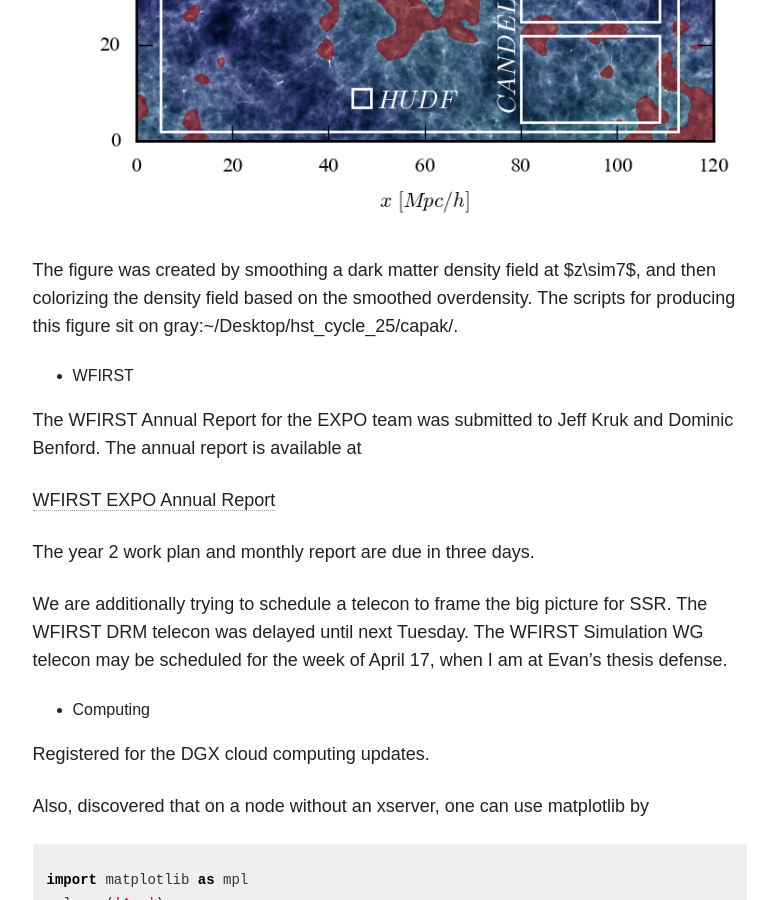
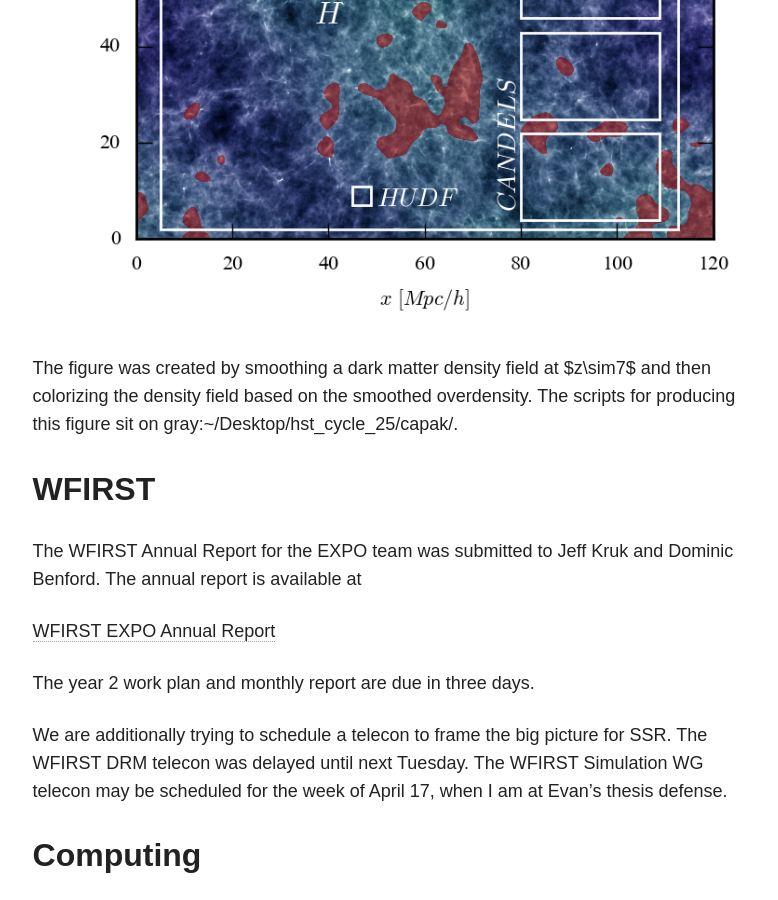
Before and after one commit to brantr/brantr.github.io, a Jekyll site: the page built from _posts/blog/2017-03-28-restaring-the-blog.md, in a window 1280 px wide and 900 px high, scrolled down 1537 px. Shown: the whole window, without its empty margins (347-1125 px from the left). Built offline with Jekyll 4.4.1, drawn with Linux system fonts in a browser that asks for light colours; nearby versions of some CDN libraries.

Commit message:
Revised bullets to headings.

```diff
--- a/_posts/blog/2017-03-28-restaring-the-blog.md
+++ b/_posts/blog/2017-03-28-restaring-the-blog.md
@@ -22,7 +23,7 @@ CANDELS regions of GOODS-N and GOODS-S. The team met at
 last few components to the proposal, including the
 justification of parallel NIRCam/NIRSpec observations.
 
-* JEWELS HST Proposal (PI Capak)
+## JEWELS HST Proposal (PI Capak)
 
 I agreed to help with Peter Capak's HST proposal for
 WFC3 imaging in the COSMOS field. I offered to create a
@@ -32,11 +33,11 @@ proposed HST-JEWELS fields.
 ![JEWELS AREA]({{ site.url }}/images/jewels_area.png)
 
 The figure was created by smoothing a dark matter density
-field at $z\sim7$, and then colorizing the density
+field at $z\sim7$ and then colorizing the density
 field based on the smoothed overdensity.  The scripts for
 producing this figure sit on gray:~/Desktop/hst_cycle_25/capak/.
 
-* WFIRST
+## WFIRST
 
 The WFIRST Annual Report for the EXPO team was submitted to
 Jeff Kruk and Dominic Benford. The annual report is available
@@ -51,7 +52,7 @@ big picture for SSR. The WFIRST DRM telecon was delayed until
 next Tuesday. The WFIRST Simulation WG telecon may be scheduled
 for the week of April 17, when I am at Evan's thesis defense.
 
-* Computing
+## Computing
 
 Registered for the DGX cloud computing updates.
 
@@ -64,7 +65,7 @@ mpl.use('Agg')
 {% endhighlight %}
 
 
-* Administrativa
+## Administrativa
 
 Wrote announcement for the prelim exam revision, which drops the
 elective component.  Enrico forwarded it to the department. Revised
```
Also changed, not shown: other parts of _posts/blog/2017-03-28-restaring-the-blog.md (+3 -2 lines).
